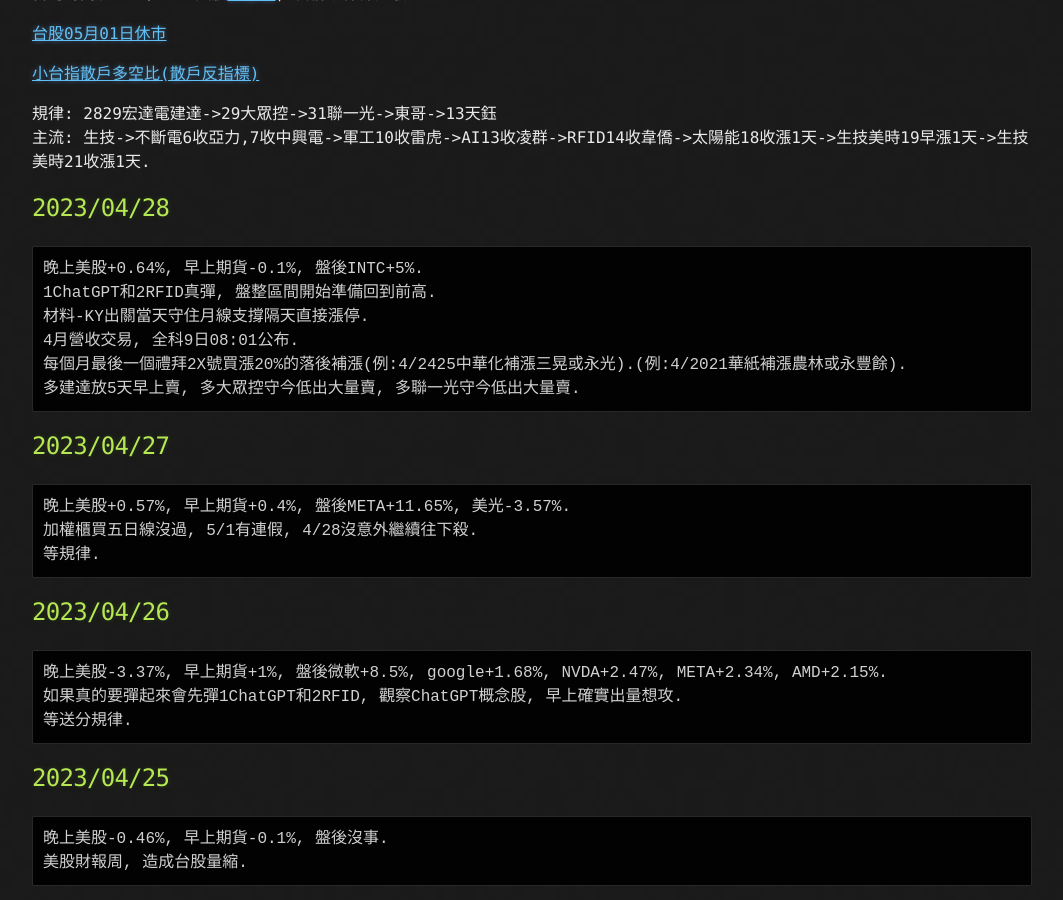
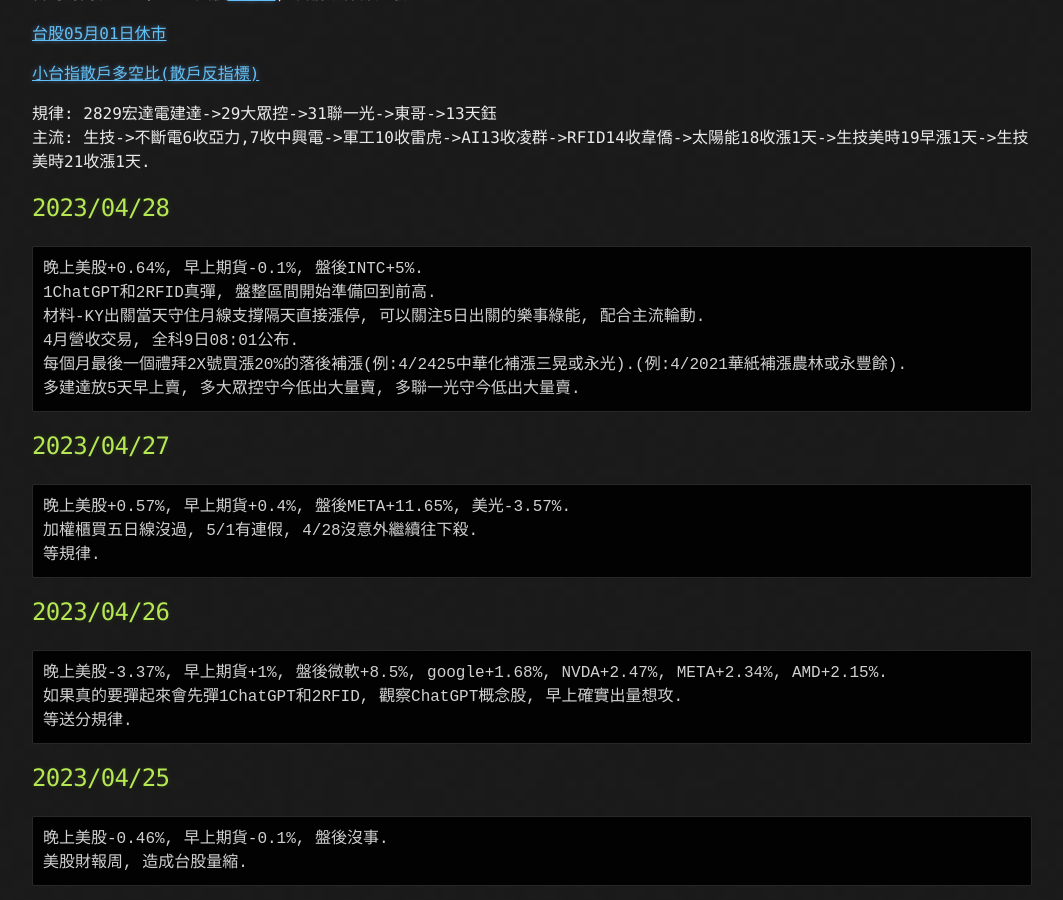
Before and after one commit to lepg5487/Stock_God, a Jekyll site: the page built from index.md, in a window 1280 px wide and 900 px high, scrolled down 436 px. Shown: the whole window, without its empty margins (108-1171 px from the left). Built offline with Jekyll 4.4.1, drawn with Linux system fonts in a browser that asks for light colours; our own code applies the rules of GitHub Pages for plain Markdown files.

Commit message:
Update index.md

````diff
--- a/index.md
+++ b/index.md
@@ -23,7 +23,7 @@
 ```
 晚上美股+0.64%, 早上期貨-0.1%, 盤後INTC+5%.
 1ChatGPT和2RFID真彈, 盤整區間開始準備回到前高.
-材料-KY出關當天守住月線支撐隔天直接漲停.
+材料-KY出關當天守住月線支撐隔天直接漲停, 可以關注5日出關的樂事綠能, 配合主流輪動.
 4月營收交易, 全科9日08:01公布.
 每個月最後一個禮拜2X號買漲20%的落後補漲(例:4/2425中華化補漲三晃或永光).(例:4/2021華紙補漲農林或永豐餘).
 多建達放5天早上賣, 多大眾控守今低出大量賣, 多聯一光守今低出大量賣.
````
